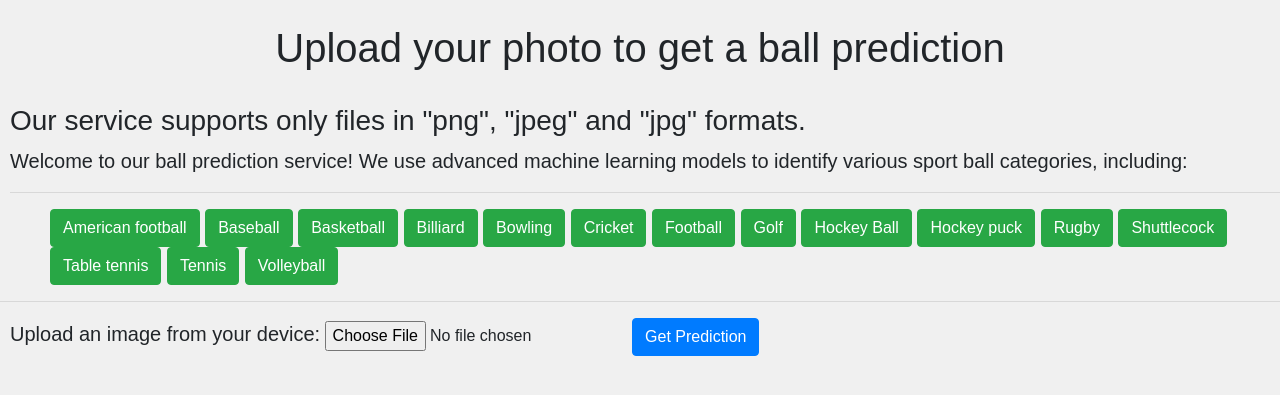
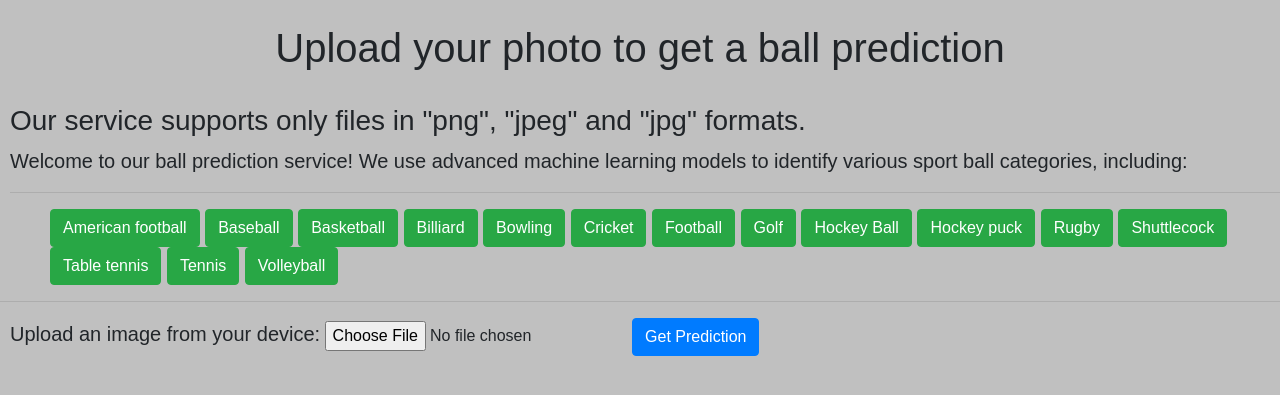
Before and after one commit to Script1988/Sport-balls-classifier, a Flask app: page / in a window 1280 px wide. Shown: the top 395 px of the page. Run offline with Flask 3, Linux system fonts and the light colour scheme.

Commit message:
Changed color in html.files

```diff
--- a/templates/base.html
+++ b/templates/base.html
@@ -8,7 +8,7 @@
         integrity="sha384-xOolHFLEh07PJGoPkLv1IbcEPTNtaed2xpHsD9ESMhqIYd0nLMwNLD69Npy4HI+N" crossorigin="anonymous">
   <style>
     body {
-      background-color: #f0f0f0;
+      background-color: #C0C0C0;
       font-family: Arial, sans-serif;
     }
   </style>
--- a/templates/result.html
+++ b/templates/result.html
@@ -8,14 +8,14 @@
         integrity="sha384-xOolHFLEh07PJGoPkLv1IbcEPTNtaed2xpHsD9ESMhqIYd0nLMwNLD69Npy4HI+N" crossorigin="anonymous">
   <style>
     body {
-      background-color: #f0f0f0;
+      background-color: #C0C0C0;
       font-family: Arial, sans-serif;
     }
   </style>
 </head>
 <body>
   <br>
-  <h1 style="text-align: center">Classification Result</h1>
+  <h1 style="text-align: center">Ball classification result</h1>
   <hr>
   {% if label %}
     <p class="btn btn-success w-15" style="margin-left: 20px; font-size: 20px">The image was classified as: {{ label }}</p>
```
